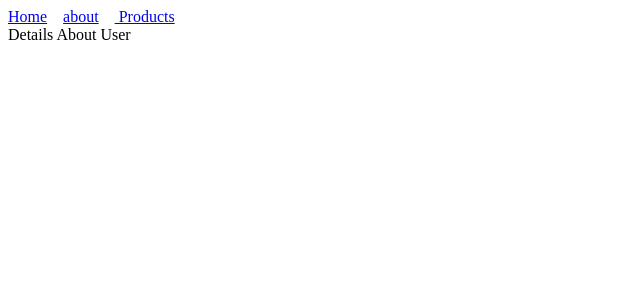
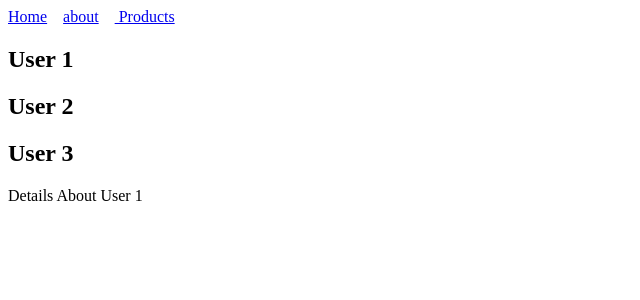
Before and after one commit to travisburns/reactRouterTut, a React (Vite) app in the folder reactroutertut/: page /users/1 in a window 1280 px wide. Shown: the top 300 px of the page, without its empty margins (0-640 px from the left). Built offline with nearby package versions, Linux system fonts and the light colour scheme.

Commit message:
URL params

```diff
--- a/reactroutertut/src/App.jsx
+++ b/reactroutertut/src/App.jsx
@@ -30,9 +30,10 @@ function App() {
       <Route path='featured' element={<FeaturedProducts />} />
       <Route path='new' element={<NewProducts />} />
     </Route>
-    <Route path="users" element={<Users />} />
-    <Route path="users/:userId" element={<UserDetails /> } />
-    <Route path="users/admin" element={<Admin /> } />
+    <Route path="users" element={<Users />}>
+    <Route path=":userId" element={<UserDetails /> } />
+    <Route path="admin" element={<Admin /> } />
+    </Route>
     <Route path='*' element={<NoMatch /> } />
 
 </Routes>
--- a/reactroutertut/src/Components/UserDetails.jsx
+++ b/reactroutertut/src/Components/UserDetails.jsx
@@ -1,8 +1,12 @@
 import React from 'react'
+import {useParams} from 'react-router-dom'
+
 
 const UserDetails = () => {
+  const {userId}= useParams()
+
   return (
-    <div>Details About User</div>
+    <div>Details About User {userId} </div>
   )
 }
 
```
